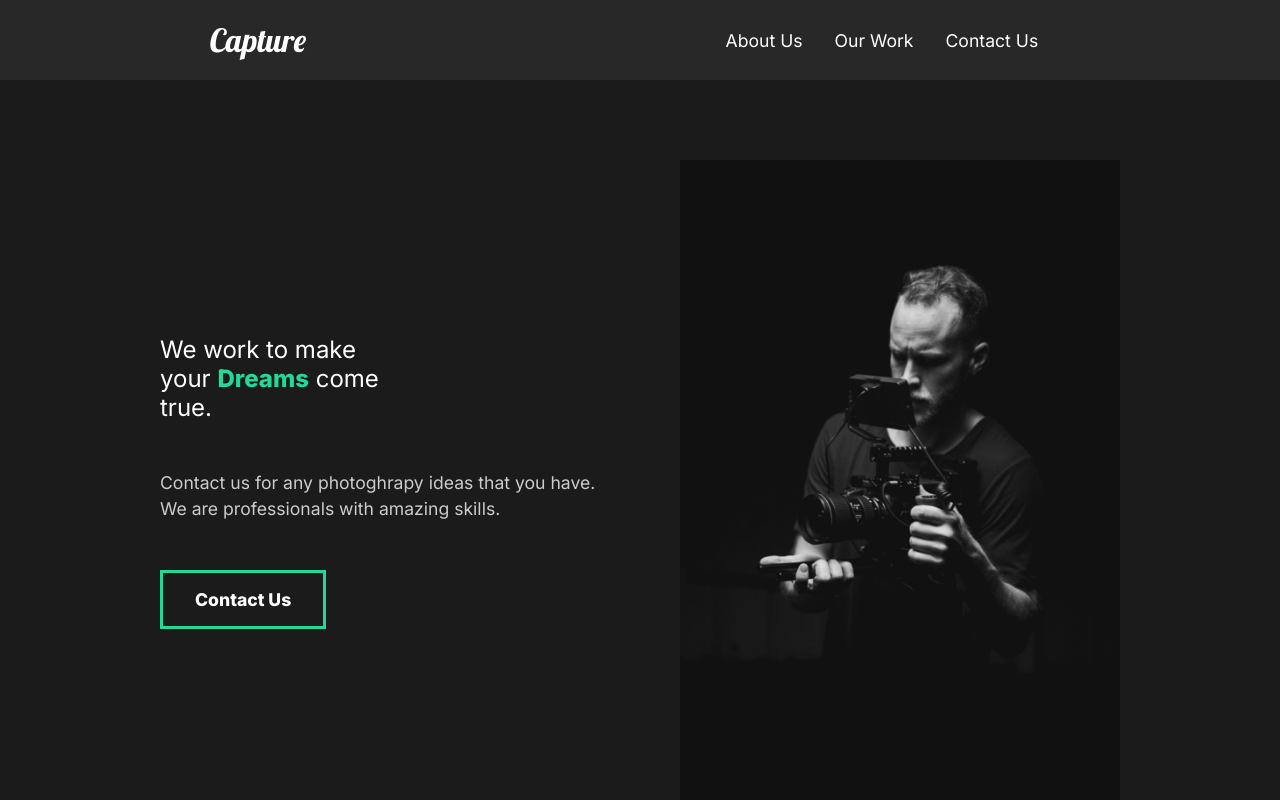
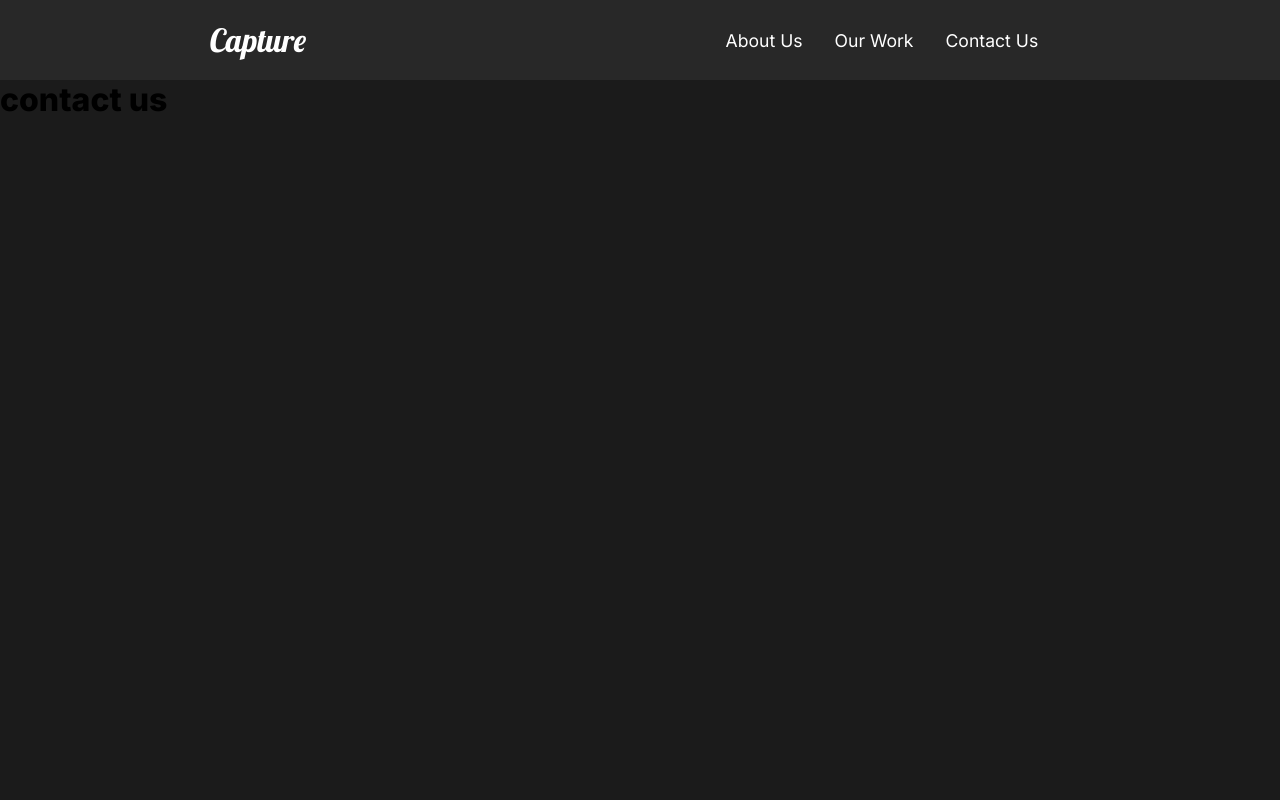
Before and after one commit to Mo2menAG/React-Capture-App, a React (Create React App) app: page /contact in a window 1280 px wide. Shown: the top 800 px of the page. Built offline with nearby package versions, Linux system fonts and the light colour scheme.

Commit message:
add react-router-dom & add inital contactUs and ourWork pages

```diff
--- a/src/App.js
+++ b/src/App.js
@@ -1,5 +1,10 @@
+import React from "react";
+import { Switch, Route } from "react-router-dom";
+
 //Import pages
 import AboutUS from "./pages/AboutUS";
+import OurWork from "./pages/OurWork";
+import ContactUs from "./pages/ContactUs"
 
 //GlobalStyle
 import GlobalStyle from "./components/GlobalStyle"
@@ -8,7 +13,17 @@
   return (
     <div className="App">
       <GlobalStyle />
-      <AboutUS />
+      <Switch>
+        <Route path="/" exact>
+          <AboutUS />
+        </Route>
+        <Route path="/work">
+          <OurWork />
+        </Route>
+        <Route path="/contact">
+          <ContactUs />
+        </Route>
+      </Switch>
     </div>
   );
 }
--- a/src/components/Nav.js
+++ b/src/components/Nav.js
@@ -1,21 +1,22 @@
 import React from "react";
 import styled from "styled-components";
+import {Link} from "react-router-dom";
 
 const Nav = () => {
     return(
         <StyledNav>
             <h1>
-                <a href="">Capture</a>
+                <Link to="">Capture</Link>
             </h1>
             <ul>
                 <li>
-                    <a href="">About Us</a>
+                    <Link to="/">About Us</Link>
                 </li>
                 <li>
-                    <a href="">Our Work</a>
+                    <Link to="/work">Our Work</Link>
                 </li>
                 <li>
-                    <a href="">Contact Us</a>
+                    <Link to="/contact">Contact Us</Link>
                 </li>
             </ul>
         </StyledNav>
--- a/src/index.js
+++ b/src/index.js
@@ -2,10 +2,13 @@
 import ReactDOM from 'react-dom';
 import App from './App';
 import reportWebVitals from './reportWebVitals';
+import {BrowserRouter} from "react-router-dom";
 
 ReactDOM.render(
   <React.StrictMode>
+    <BrowserRouter>
     <App />
+    </BrowserRouter>
   </React.StrictMode>,
   document.getElementById('root')
 );
--- /dev/null
+++ b/src/pages/ContactUs.js
@@ -0,0 +1,15 @@
+import React from "react";
+import Nav from "../components/Nav"
+
+const ContactUs = () => {
+    return(
+        <div>
+            <Nav />
+            <h1>
+                contact us
+            </h1>
+        </div>
+    );
+};
+
+export default ContactUs;
--- /dev/null
+++ b/src/pages/OurWork.js
@@ -0,0 +1,15 @@
+import React from "react";
+import Nav from "../components/Nav"
+
+const OurWork = () => {
+    return(
+        <div>
+            <Nav />
+            <h1>
+                ourwork
+            </h1>
+        </div>
+    );
+};
+
+export default OurWork;
```
